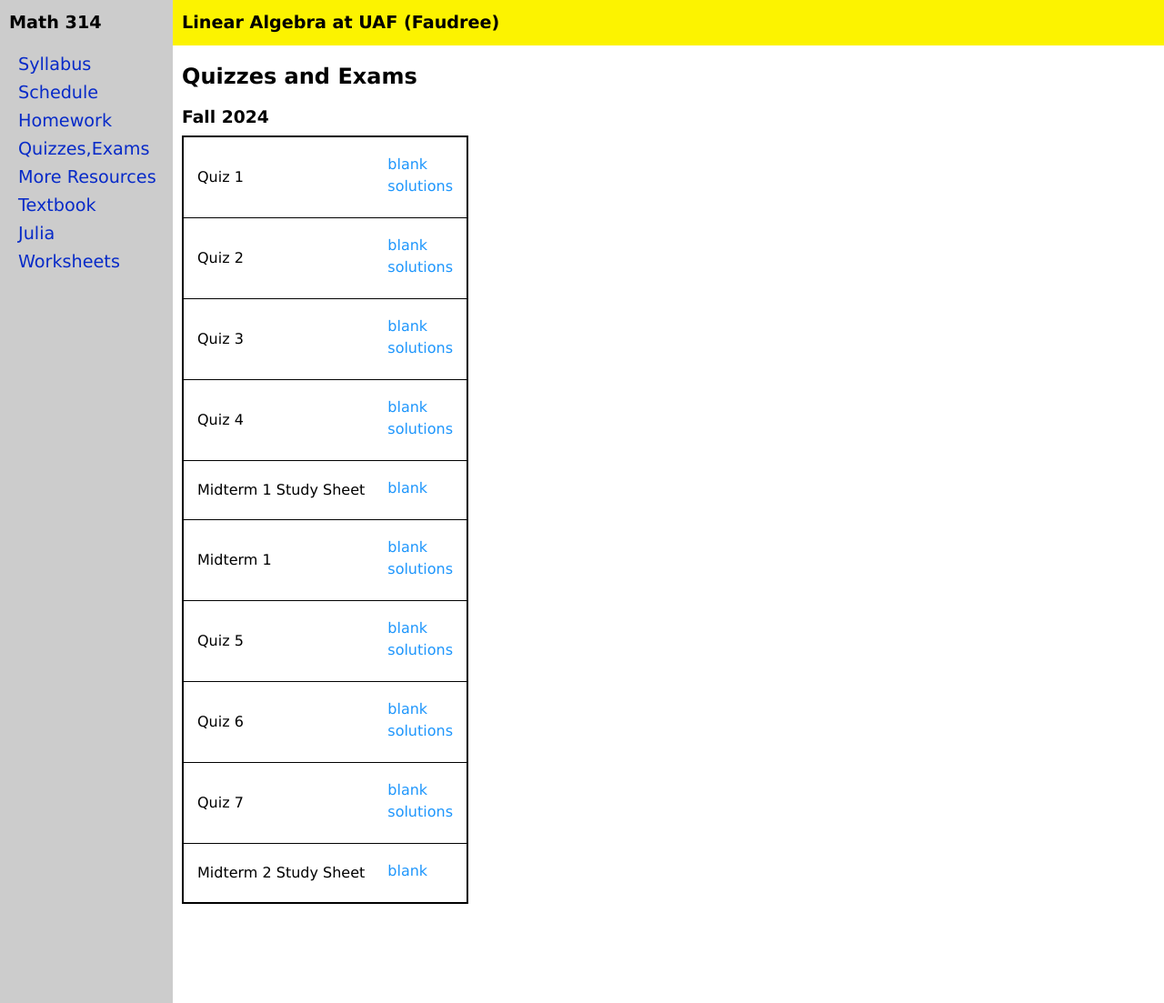
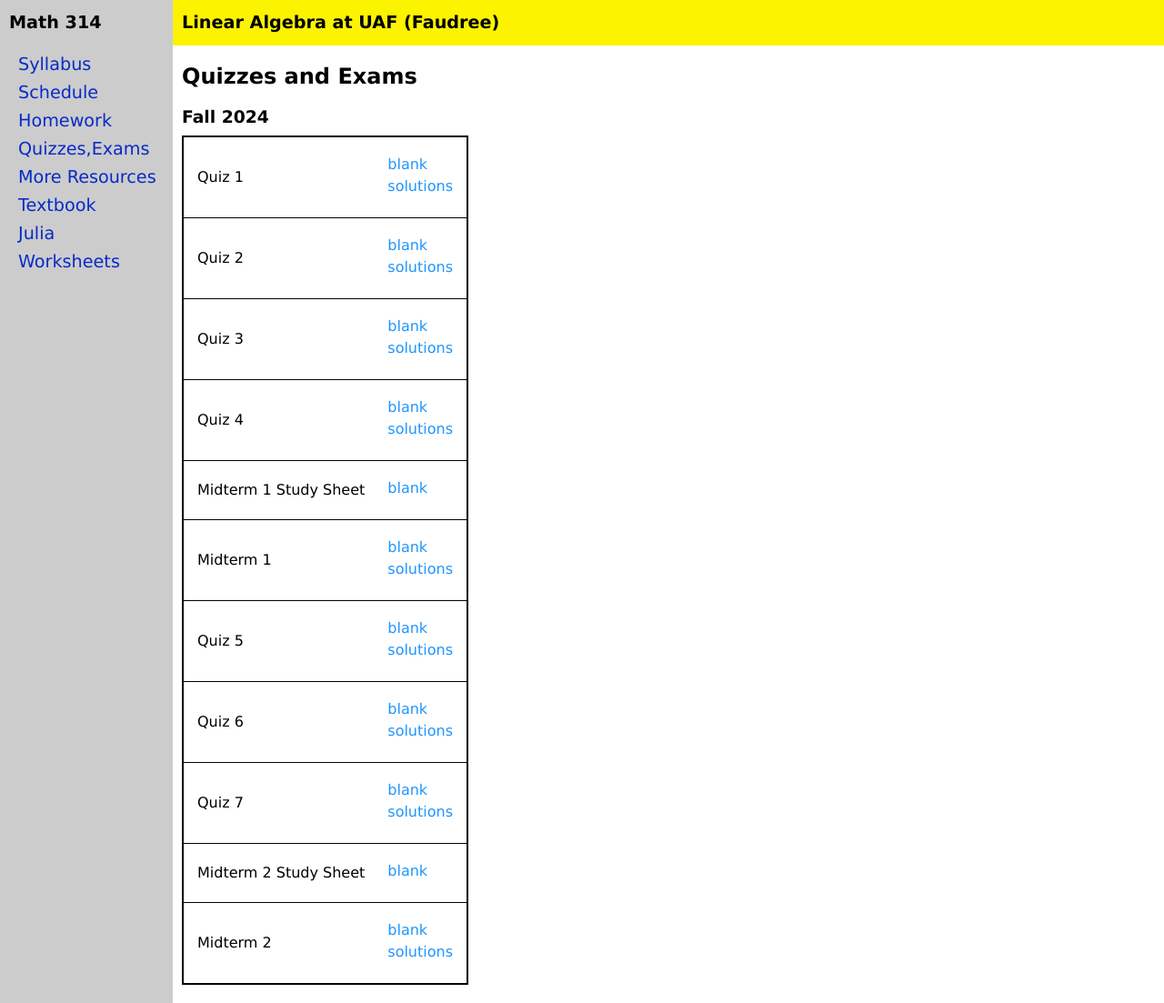
Before and after one commit to jrfaudree/LA, a Jekyll site: the page built from quizexam.md, in a window 1280 px wide and 1103 px high. Shown: the whole window at 91% size. Built offline with Jekyll 4.4.1, drawn with Linux system fonts in a browser that asks for light colours.

Commit message:
Update quizexam.yml

```diff
--- a/_data/quizexam.yml
+++ b/_data/quizexam.yml
@@ -29,3 +29,6 @@ quizexam:
   solutions: M314f24_q7-s.pdf
 - name: Midterm 2 Study Sheet
   blank: MT2Study.pdf
+- name: Midterm 2
+  blank: M314_F24_M2.pdf
+  solutions: M314_F24_M2-s.pdf
```
